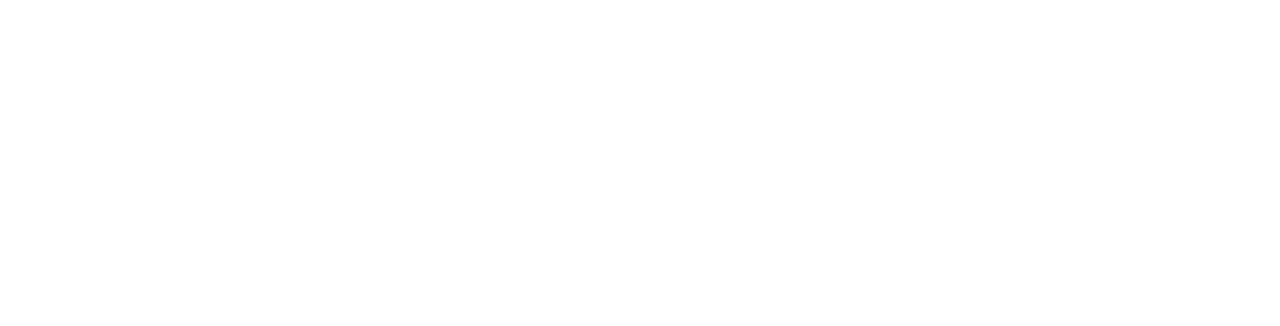
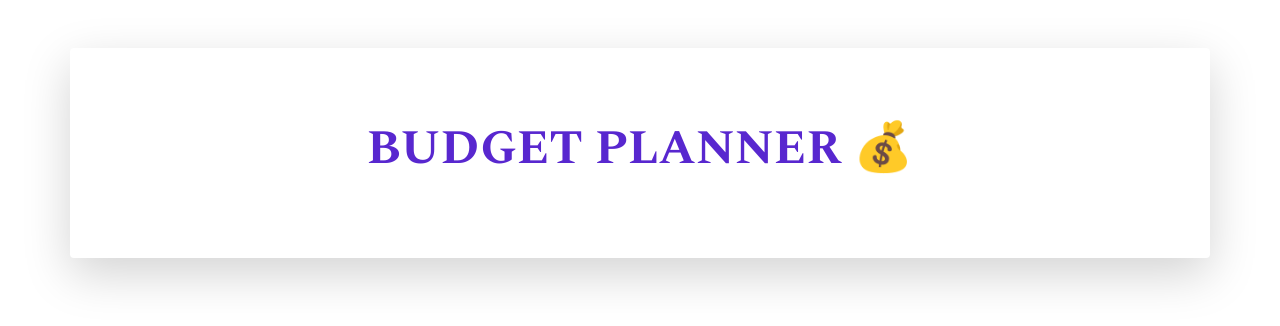
Before and after one commit to rubelsarker0/budget-planner-js, a plain HTML site: page index.html in a window 1280 px wide. Drawn offline with nearby package versions, Linux system fonts and the light colour scheme.

Commit message:
added-header

```diff
--- a/index.html
+++ b/index.html
@@ -16,7 +16,15 @@
 
 <body>
     <main>
-
+        <section class="py-5">
+            <div class="container card border-0 shadow-lg p-4">
+                <div class="py-5">
+                    <h1 class="section-title text-uppercase text-center generic-color fw-bold display-5">
+                        Budget Planner 💰
+                    </h1>
+                </div>
+            </div>
+        </section>
     </main>
 
     <!-- Bootstrap JS link  -->
```
